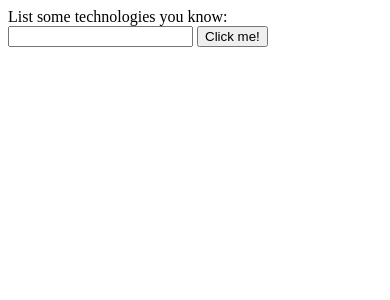
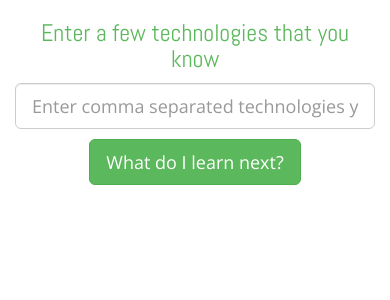
Before and after one commit to qxf2/what-do-i-do-next, a Flask app: page / in a window 390 px wide. Shown: the top 300 px of the page. Run offline with Flask 2, Linux system fonts and the light colour scheme; some libraries are stand-ins or nearby versions.

Commit message:
Styled the whatnext page

```diff
--- /dev/null
+++ b/whatnext/static/css/whatnext_style.css
@@ -0,0 +1,135 @@
+/*Stylesheet for Whatnext*/
+
+body {
+    padding-top: 10px;
+    font-size: 16px;
+    font-family: "Open Sans",serif;
+}
+
+h1 {
+    font-family: "Abel", Arial, sans-serif;
+    font-weight: 400;
+    font-size: 40px;
+    color: #000000;
+    line-height: 1.0;
+}
+
+h2 {
+    font-family: "Abel", Arial, sans-serif;
+}
+
+h3 {
+    font-family: "Abel", Arial, sans-serif;
+    color: #5cb85cff;
+}
+
+p {
+    line-height: 2.0;
+}
+
+li {
+    line-height: 2.0;
+}
+
+/*Src: https://stackoverflow.com/questions/5127937/how-to-center-canvas-in-html5 */
+canvas {
+    padding-left: 0;
+    padding-right: 0;
+    margin-left: auto;
+    margin-right: auto;
+    display: block;
+}
+
+/* Override B3 .panel adding a subtly transparent background */
+.panel {
+    background-color: rgba(255, 255, 255, 0.9);
+}
+
+.toppy {
+    padding-top: 30px;
+}
+
+.comment {
+    /* Src: http://codepen.io/martinwolf/pen/qlFdp */
+    display: block; /* Fallback for non-webkit */
+    display: -webkit-box;
+    margin: 0 auto;
+    -webkit-line-clamp: 2;
+    -webkit-box-orient: vertical;
+    overflow: hidden;
+    text-overflow: ellipsis;
+}
+
+.p_result{
+    line-height: 1.8;
+}
+
+.margin-base-vertical {
+    margin: 10px 0;
+}
+
+.whatnext_copyright {
+    font-family: "Abel", Arial, sans-serif;
+    font-size: 12px;
+}
+
+
+/*Add vertical space above divs*/
+.top-space-5 {
+    margin-top:5px;
+}
+
+.top-space-10 {
+    margin-top:10px;
+}
+
+.top-space {
+    margin-top:10px;
+}
+
+.top-space-15 {
+    margin-top:15px;
+}
+
+.top-space-20 {
+    margin-top:20px;
+}
+
+.top-space-25 {
+    margin-top:25px;
+}
+
+.top-space-30 {
+    margin-top:30px;
+}
+
+.top-space-40 {
+    margin-top:40px;
+}
+
+.top-space-50 {
+    margin-top:50px;
+}
+
+/*Logo*/
+img.logo{
+    max-height: 100px;
+    max-width: 250px;
+}
+
+grey-text {
+    color: #7e7e7e;
+    margin-top: 5px;
+}
+
+.toppy-10 {
+    padding-top: 10px;
+}
+
+.toppy-20 {
+    padding-top: 20px;
+}
+
+.toppy-30 {
+    padding-top: 30px;
+}
--- a/whatnext/templates/index.html
+++ b/whatnext/templates/index.html
@@ -1,16 +1,32 @@
 <html>
 <head>
     <title>What next?</title>
+    <meta name="viewport" content="width=device-width, initial-scale=1.0" />
+    <!-- Bootstrap -->
+    <link href="https://netdna.bootstrapcdn.com/bootstrap/3.1.0/css/bootstrap.min.css" rel="stylesheet" />
+    <link href="https://netdna.bootstrapcdn.com/font-awesome/3.2.1/css/font-awesome.css" rel="stylesheet" />
+    <link href="https://fonts.googleapis.com/css?family=Abel|Open+Sans:400,600" rel="stylesheet">
     <script src="https://code.jquery.com/jquery-3.4.1.min.js"
         integrity="sha256-CSXorXvZcTkaix6Yvo6HppcZGetbYMGWSFlBw8HfCJo=" crossorigin="anonymous"></script>
     <script src="https://cdnjs.cloudflare.com/ajax/libs/springy/2.8.0/springy.min.js" integrity="sha256-WmPKL3JQrpEu+5WvCq526urQCByODLWxLk4hLTZdzA0=" crossorigin="anonymous"></script>
     <script src="https://cdnjs.cloudflare.com/ajax/libs/springy/2.8.0/springyui.min.js" integrity="sha256-p9lwSD4M2dEw39+oiqJdXwnrWKgUPUg63X4fTaA28Ck=" crossorigin="anonymous"></script>
+    <link href="/static/css/whatnext_style.css" rel="stylesheet">
 </head>
 <body>
-    <div>
-        <label>List some technologies you know:</label>
-        <input type="text" id="searchBar">
-        <button id="displayGraphButton">Click me!</button>
+    <div class="container">
+        <div class="row">
+            <div class="col-md-6 col-md-offset-3">
+                <h3 class="margin-base-vertical text-center">Enter a few technologies that you know</h3>
+                <input type="text" id="searchBar" class="form-control input-lg" name="number" placeholder="Enter comma separated technologies you know">
+
+                <p class="text-center top-space-10">
+                    <button class="btn btn-success btn-lg" id="displayGraphButton">What do I learn next?</button>
+                </p>
+                <p class="text-center top-space-20">
+                    &nbsp;
+                </p>
+            </div>
+        </div>
     </div>
     <script>
         $("#displayGraphButton").click(function(){
@@ -18,8 +34,8 @@
                 document.getElementById("springyGraph").remove();}
             var canvas = document.createElement("canvas");
             canvas.id = "springyGraph";
-            canvas.width = 0.7*window.innerWidth;
-            canvas.height = 0.67*canvas.width;
+            canvas.width = 0.5*window.innerWidth;
+            canvas.height = 0.5*canvas.width;
             document.body.appendChild(canvas);
             var terms = document.getElementById("searchBar").value;
             var graph = new Springy.Graph();
```
